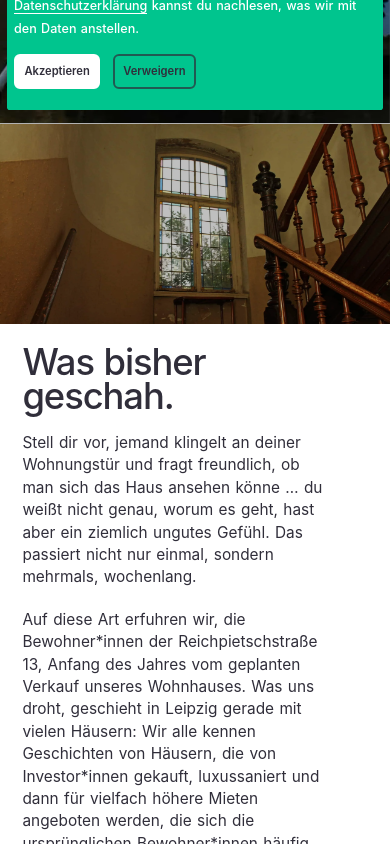
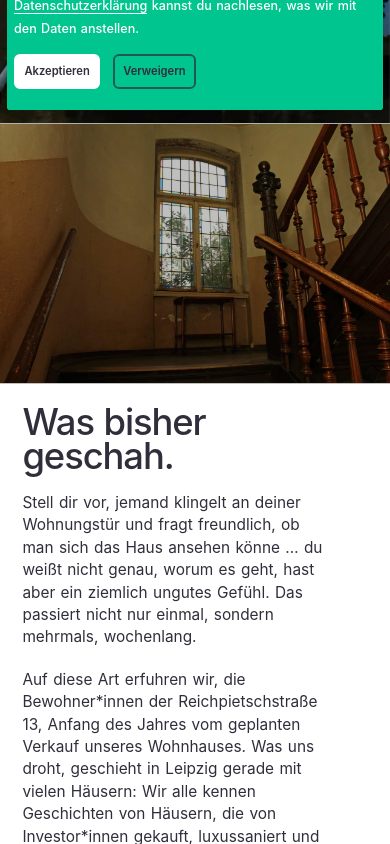
Before and after one commit to 3vincent/einhaus-leipzig, a Nuxt app: page /#start in a window 390 px wide. Shown: the part 720-1564 px from the top of the page. Built offline with nearby package versions, Linux system fonts and the light colour scheme.

Commit message:
Show images in mobile on landing page in right size

```diff
--- a/assets/styles/components/landing.scss
+++ b/assets/styles/components/landing.scss
@@ -8,7 +8,7 @@
 
     background-size: 100% auto;
     background-position: center top;
-    padding-top: 200px;
+    padding-top: min(calc(100vw / 1.5), 300px);
 
     display: flex;
     // min-height: 100vh;
```
